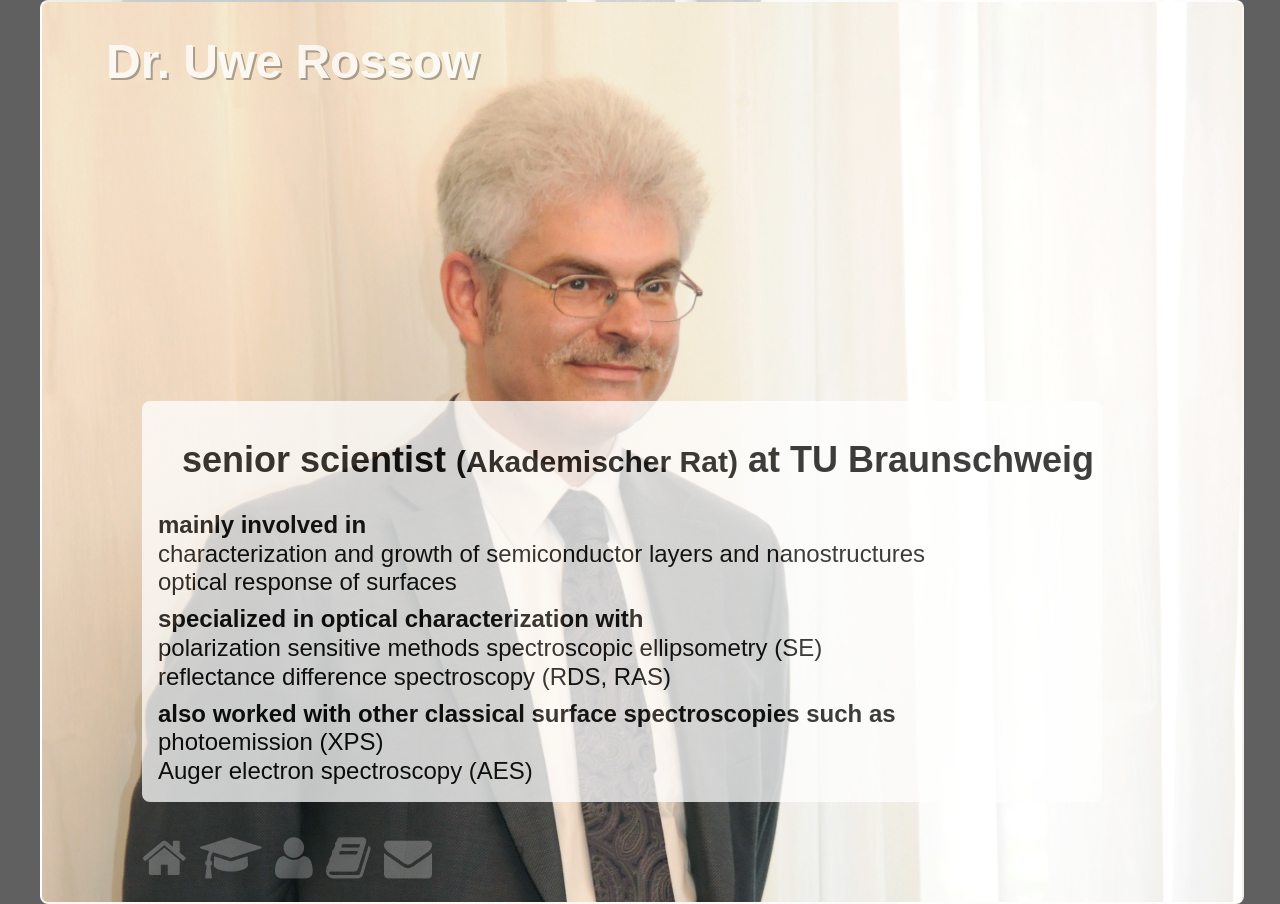
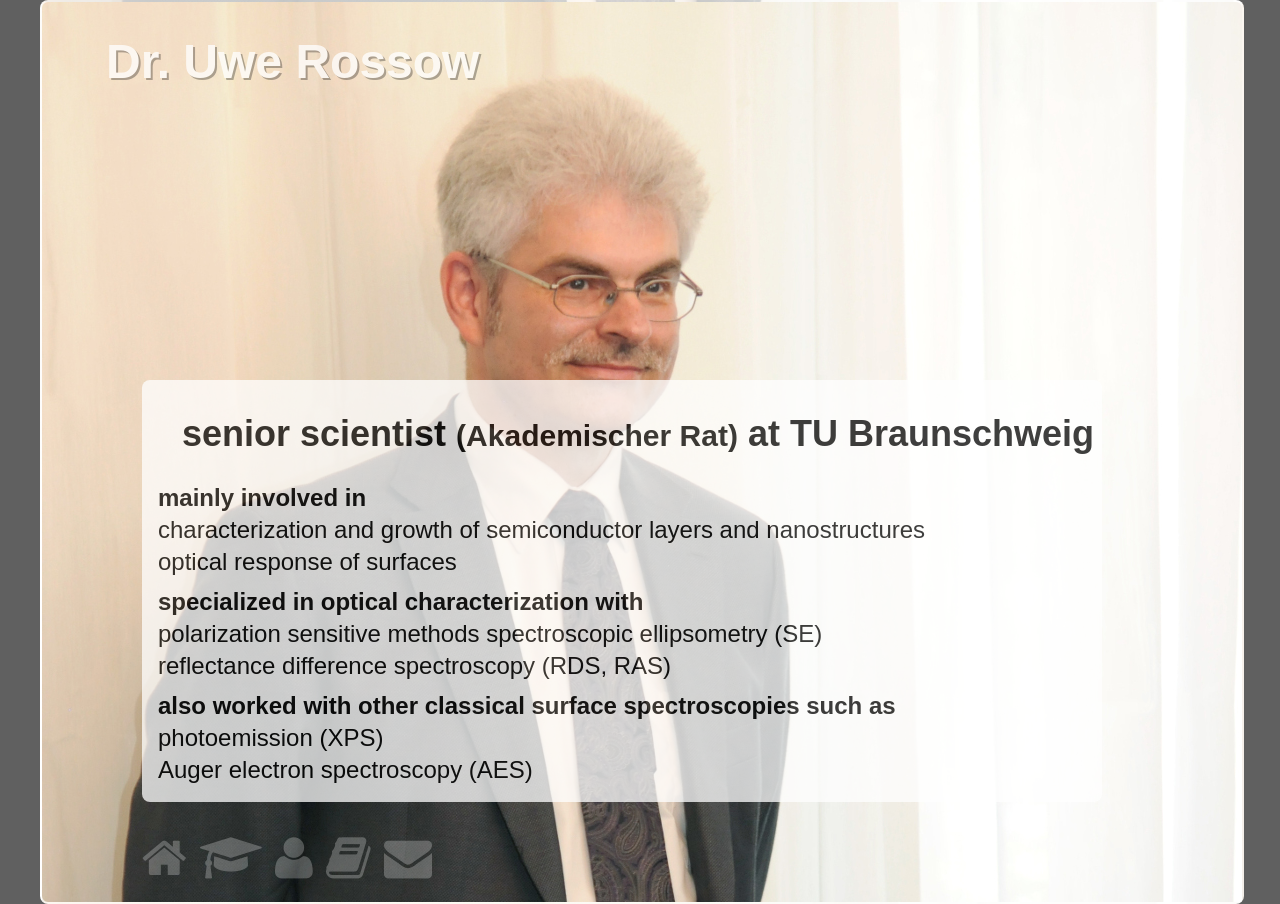
Before and after one commit to winniehell-wasteland/u-rossow.de, a Jekyll site: the page built from work.md, in a window 1280 px wide. Built offline with Jekyll 4.4.1, drawn with Linux system fonts in a browser that asks for light colours.

Commit message:
change line-height along with font-size

```diff
--- a/css/style.css
+++ b/css/style.css
@@ -106,6 +106,7 @@ h1 {
 
 #content {
     font-size: 18px;
+    line-height: 24px;
     max-height: 668px;
 }
 
@@ -130,6 +131,7 @@ h1 {
 
 	#content {
 	    font-size: 24px;
+            line-height: 32px;
 	    max-height: 700px;
 	}
 }
--- a/work.md
+++ b/work.md
@@ -8,14 +8,11 @@ permalink: /work/
 **mainly involved in**
 characterization and growth of semiconductor layers and nanostructures
 optical response of surfaces
-{: style="line-height: 1.8rem;"}
 
 **specialized in optical characterization with**
 polarization sensitive methods spectroscopic ellipsometry (SE)
 reflectance difference spectroscopy (RDS, RAS)
-{: style="line-height: 1.8rem;"}
 
 **also worked with other classical surface spectroscopies such as**
 photoemission (XPS)
 Auger electron spectroscopy (AES)
-{: style="line-height: 1.8rem;"}
```
